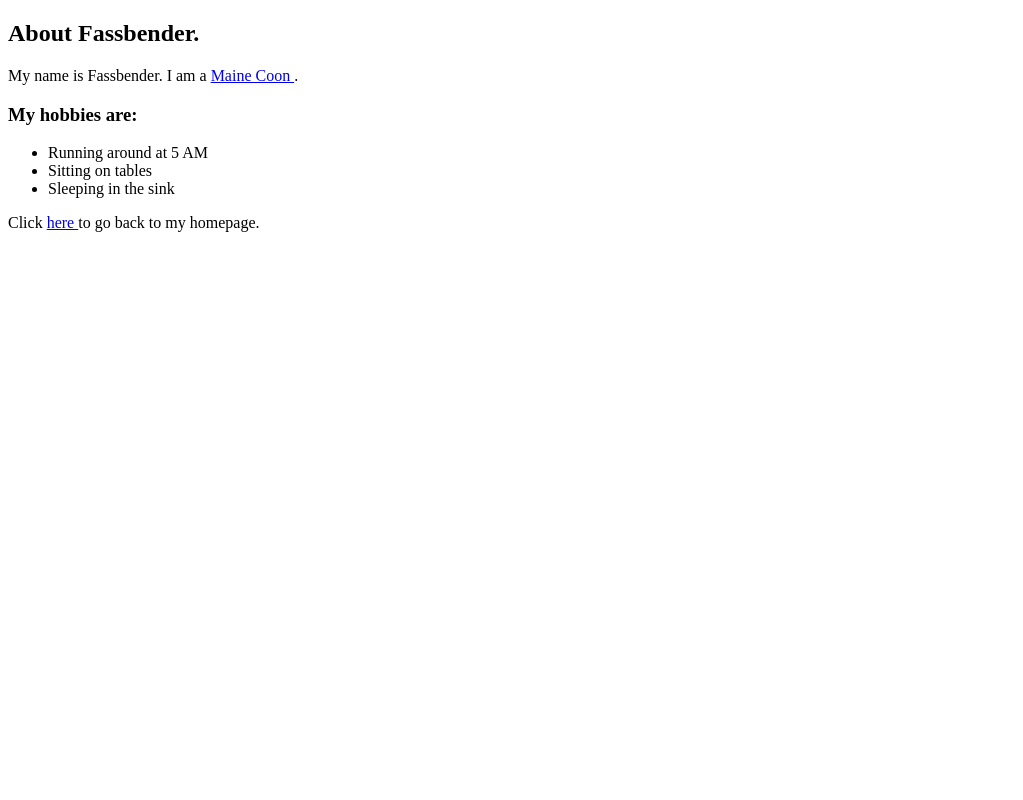
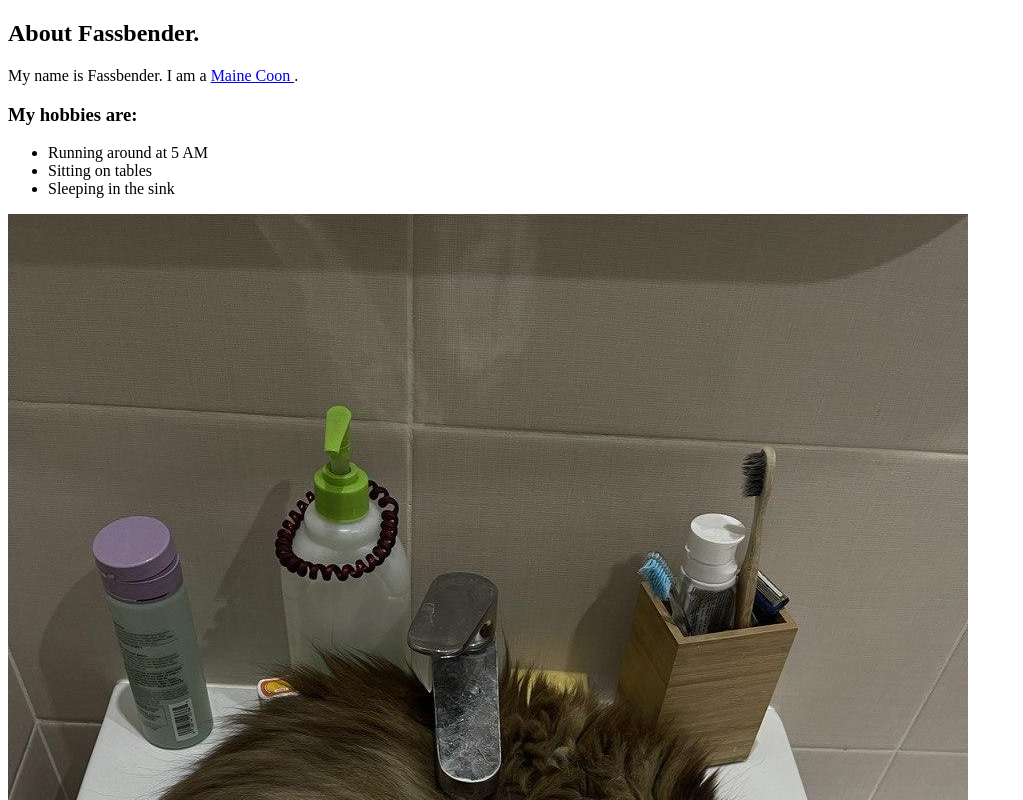
Before and after one commit to AnastasiiaBurakova/anastasiiaburakova.github.io, a plain HTML site: page about.html in a window 1280 px wide. Shown: the top 800 px of the page, without its empty margins (0-1023 px from the left). Drawn offline with Linux system fonts and the light colour scheme.

Commit message:
Add files via upload

```diff
--- a/about.html
+++ b/about.html
@@ -17,6 +17,7 @@
     <li>Sitting on tables</li>
     <li>Sleeping in the sink</li>
 </ul>
+<img src="sleep.png">
 
 <p>Click
     <a href="index.html">
```
Also changed, not shown: sleep.png (added).
